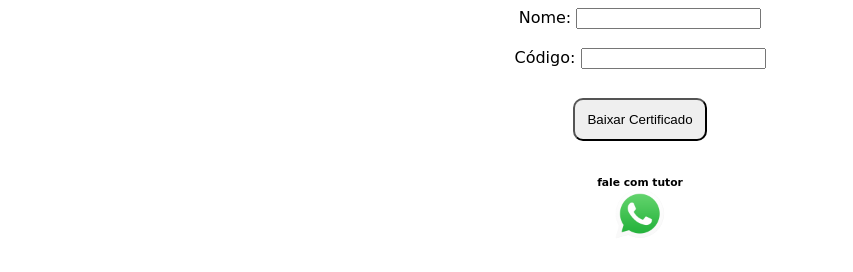
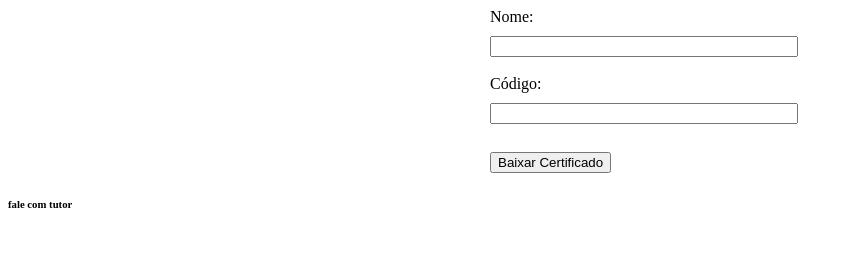
Before and after one commit to ALEXANDREFRANCISCO-ID/ALEXANDREFRANCISCO-ID, a plain HTML site: page index.html in a window 1280 px wide. Shown: the whole page, without its empty margins (0-853 px from the left). Drawn offline with Linux system fonts and the light colour scheme.

Commit message:
Update certificado.css

```diff
--- a/certificado.css
+++ b/certificado.css
@@ -1,29 +1,21 @@
-Body{
-    background: #fff ;
-    Text-align:center;
-    justify-content:center;
-    Float:center;
-    justify-items:center;
-    font-family: 'Pacifico', cursive;
+h1 {
+  text-align: center;
 }
-.cef input, button{
-    Padding:12px;
-    Margin:10px;
-    Border-radius:10px;
+
+form {
+  width: 300px;
+  margin: 0 auto;
 }
-.cef{
-    background: #ffffea;
-    height: 550px;
-    Border-radius:2rem;
-    Border-color:#ffb380;
+
+label {
+  display: block;
+  margin-bottom: 10px;
 }
-footer{
-    Padding:0;
-    Margin:0;
+
+input[type="text"] {
+  width: 100%;
 }
-.wh{
-  display: inline-block;
-  width: 50px;
-  height: 50px;
-  background-image: url(re.png);
-  background-size: cover;
+
+button {
+  margin-top: 10px;
+}
```
